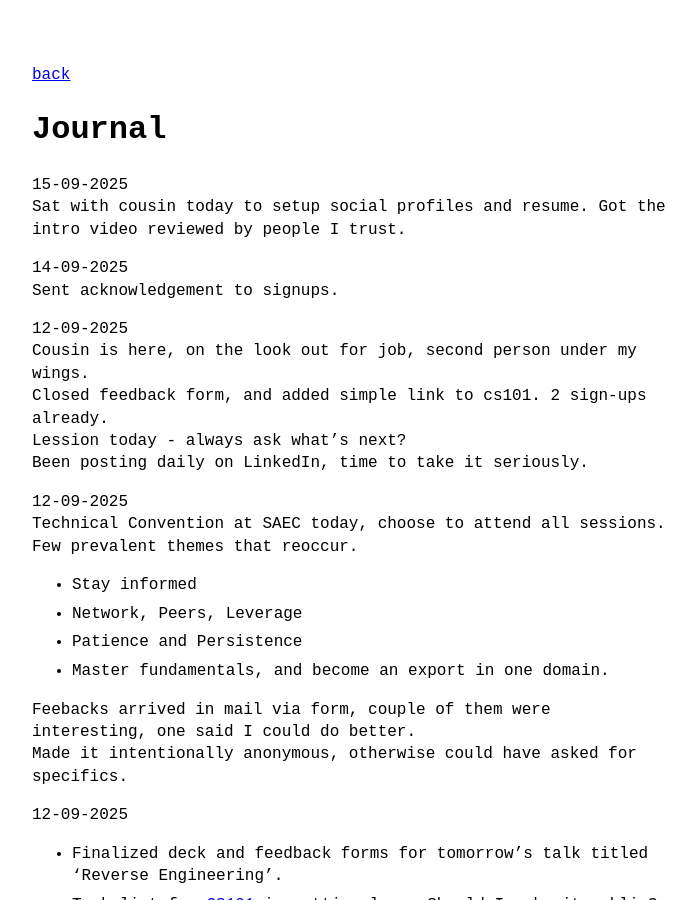
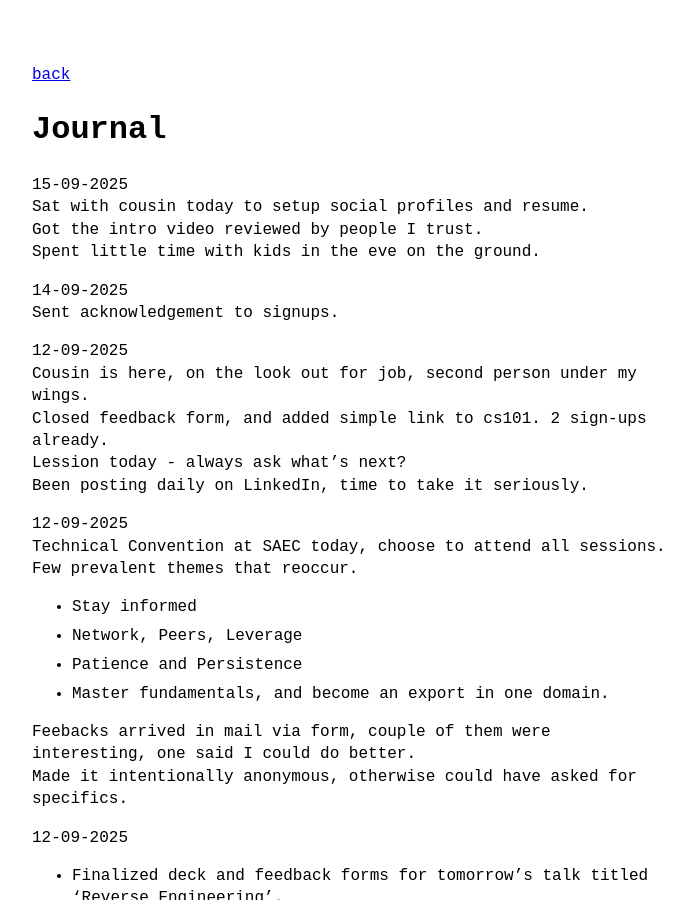
Before and after one commit to VallarasuS/Vallarasu.in, a Jekyll site: the page built from docs/open-journal.md, in a window 1280 px wide and 900 px high. Shown: the whole window, without its empty margins (288-984 px from the left). Built offline with Jekyll 4.4.1, drawn with Linux system fonts in a browser that asks for light colours.

Commit message:
Update open-journal.md

```diff
--- a/docs/open-journal.md
+++ b/docs/open-journal.md
@@ -4,8 +4,9 @@ title: Journal
 ---
 
 15-09-2025<br>
-Sat with cousin today to setup social profiles and resume.
-Got the intro video reviewed by people I trust.
+Sat with cousin today to setup social profiles and resume.<br>
+Got the intro video reviewed by people I trust. <br>
+Spent little time with kids in the eve on the ground.
 
 14-09-2025<br>
 Sent acknowledgement to signups.
```
